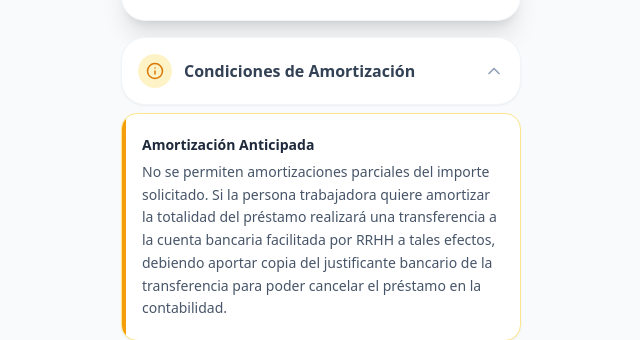
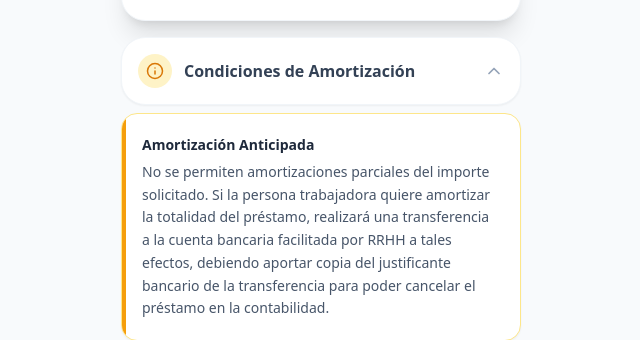
Before and after one commit to AVS-PROJECTS33/Calculadora-prestamo-MD, a plain HTML site: page index.html in a window 1280 px wide. Both pictures are taken after a click on the button "Condiciones de Amortización". Shown: the part 692-1032 px from the top of the page, without its empty margins (319-959 px from the left). Drawn offline with nearby package versions, Linux system fonts and the light colour scheme.

Commit message:
Actualizar index.html

```diff
--- a/index.html
+++ b/index.html
@@ -245,7 +245,7 @@
                 <div class="absolute top-0 left-0 w-1 h-full bg-amber-500"></div>
                 <p class="text-slate-600 dark:text-slate-400 text-sm leading-relaxed">
                     <strong class="text-slate-800 dark:text-slate-200 block mb-1">Amortización Anticipada</strong>
-                    No se permiten amortizaciones parciales del importe solicitado. Si la persona trabajadora quiere amortizar la totalidad del préstamo realizará una transferencia a la cuenta bancaria facilitada por RRHH a tales efectos, debiendo aportar copia del justificante bancario de la transferencia para poder cancelar el préstamo en la contabilidad.
+                    No se permiten amortizaciones parciales del importe solicitado. Si la persona trabajadora quiere amortizar la totalidad del préstamo, realizará una transferencia a la cuenta bancaria facilitada por RRHH a tales efectos, debiendo aportar copia del justificante bancario de la transferencia para poder cancelar el préstamo en la contabilidad.
                 </p>
             </div>
         </div>
```
